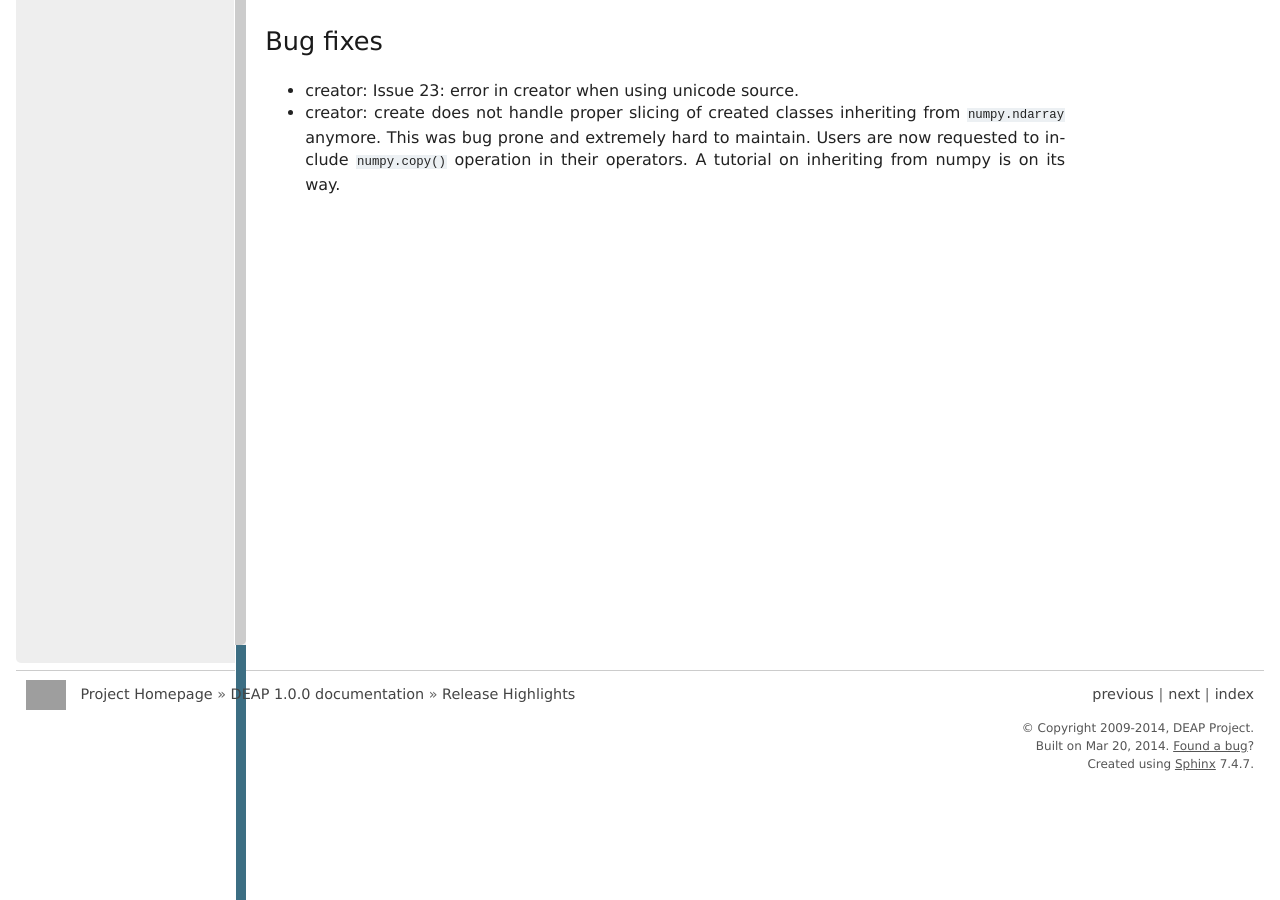
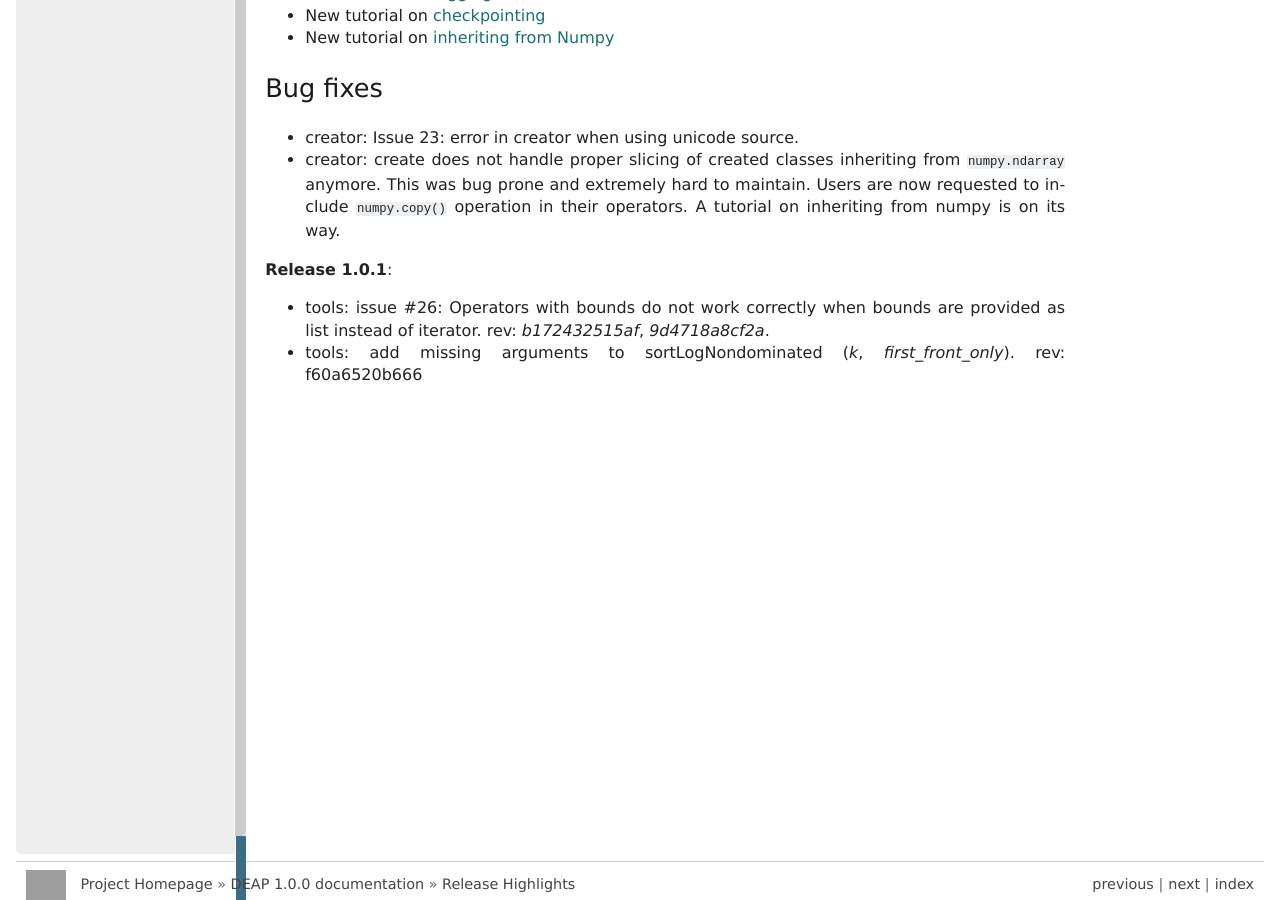
Before and after one commit to DEAP/deap, a Sphinx documentation site: the page built from doc/releases.rst, in a window 1280 px wide and 900 px high, scrolled down 1434 px. Built offline with Sphinx 7.4.7, drawn with Linux system fonts in a browser that asks for light colours; formulas are drawn with MathJax 3; pages that are not in the unit, such as notebooks, are missing from menus; some of the changed text lies outside the part shown; grey boxes are pictures that could not be loaded.

Commit message:
Add 1.0.1 release highlights.

```diff
--- a/doc/releases.rst
+++ b/doc/releases.rst
@@ -23,6 +23,7 @@ API enhancements
 - gp: Added a :func:`~deap.gp.PrimitiveTree.from_string` function to :class:`~deap.gp.PrimitiveTree`.
 - gp: Added the possibility to name primitives added to a PrimitiveSet in :func:`~deap.gp.PrimitiveSet.addPrimitive`.
 - gp: Added object oriented inheritance to strongly typed genetic programming.
+- gp: :class:`~deap.gp.PrimitiveSetTyped` now requires real classes as type instead of string. See the :doc:`Spambase example <examples/gp_spambase>`.
 - gp: Replaced :func:`~deap.gp.evaluate` and :func:`~deap.gp.lambdify` by a single function :func:`~deap.gp.compile`.
 - gp: Replaced :func:`~deap.gp.lambdifyADF` by :func:`~deap.gp.compileADF`.
 - gp: New :func:`~deap.gp.graph` function that returns a list of nodes, edges and a
@@ -71,3 +72,9 @@ Bug fixes
   from ``numpy.ndarray`` anymore. This was bug prone and extremely hard to maintain.
   Users are now requested to include ``numpy.copy()`` operation in their
   operators. A tutorial on inheriting from numpy is on its way.
+
+**Release 1.0.1**:
+
+- tools: issue #26: Operators with bounds do not work correctly when
+  bounds are provided as list instead of iterator. rev: `b172432515af`, `9d4718a8cf2a`.
+- tools: add missing arguments to sortLogNondominated  (`k`, `first_front_only`). rev: f60a6520b666
```
